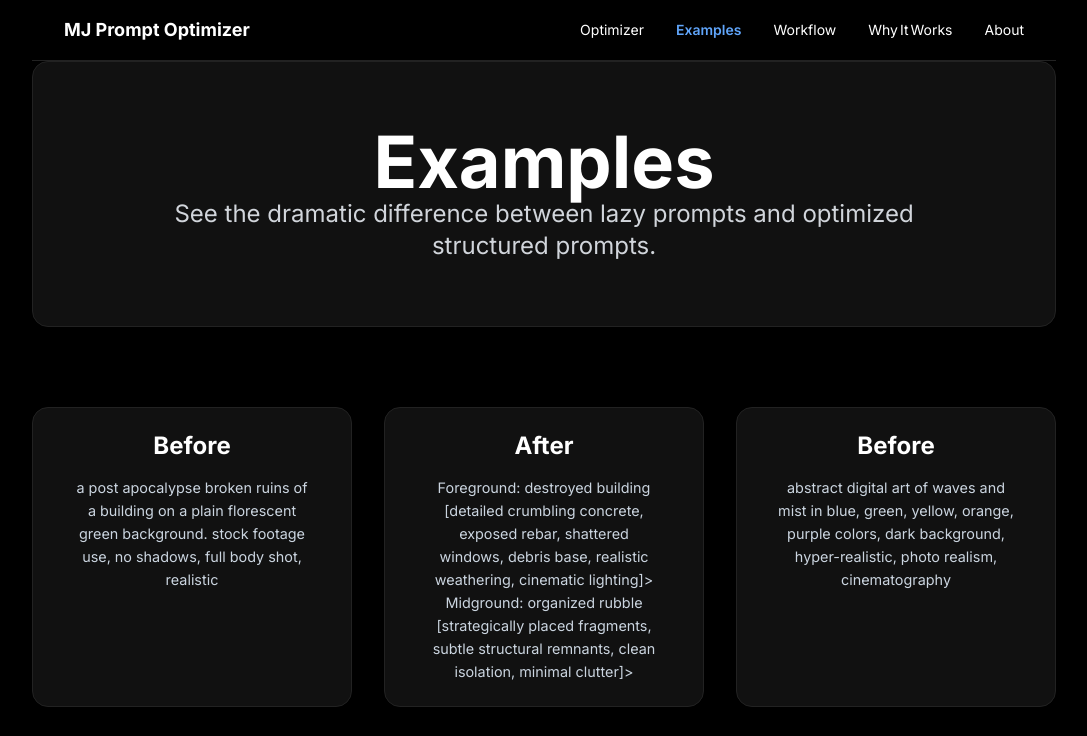
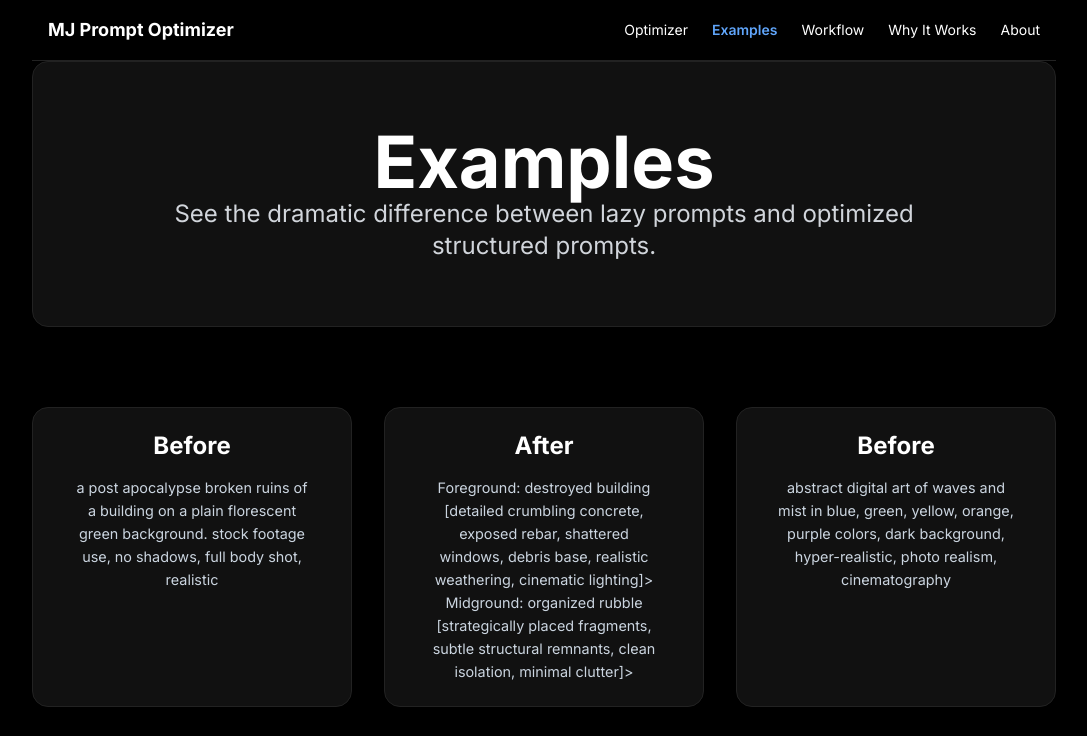
Before and after one commit to derpblerf02/WEB110, a website: page Final/examples.html in a window 1280 px wide. Shown: the top 736 px of the page, without its empty margins (96-1183 px from the left). Drawn offline with nearby package versions, Linux system fonts and the light colour scheme.

Commit message:
Update examples.html

```diff
--- a/Final/examples.html
+++ b/Final/examples.html
@@ -11,19 +11,21 @@
     </head>
 <body class="bg-black text-white">
     <div id="wrapper">
+
         <!-- ===== NAV ===== -->
-      <header class="bg-black/50 backdrop-blur-lg sticky top-0 z-50">
-    <nav class="container mx-auto px-8 py-4 flex flex-col md:flex-row justify-center md:justify-between items-center space-y-4 md:space-y-0">
-      <span class="text-lg font-bold">MJ Prompt Optimizer</span>
-      <div class="flex flex-row space-x-8 text-sm font-light text-center">
+    <header class="bg-black/50 backdrop-blur-lg sticky top-0 z-50">
+       <nav class="container mx-auto px-4 py-4 flex flex-col md:flex-row justify-center md:justify-between items-center space-y-4 md:space-y-0">
+    <span class="text-lg font-bold">MJ Prompt Optimizer</span>
+    <div class="flex flex-wrap justify-center gap-x-6 gap-y-2 text-sm font-light text-center">
         <a href="index.html#optimizer" class="hover:text-gray-300 transition-colors">Optimizer</a>
-        <a href="examples.html"        class="hover:text-gray-300 transition-colors">Examples</a>
-        <a href="workflow.html"        class="hover:text-gray-300 transition-colors">Workflow</a>
-        <a href="whyitworks.html"      class="hover:text-gray-300 transition-colors">Why It Works</a>
-        <a href="about.html"           class="hover:text-gray-300 transition-colors">About</a>
-      </div>
-    </nav>
-  </header>
+        <a href="examples.html" class="hover:text-gray-300 transition-colors">Examples</a>
+        <a href="workflow.html" class="hover:text-gray-300 transition-colors">Workflow</a>
+        <a href="whyitworks.html" class="hover:text-gray-300 transition-colors">Why It Works</a>
+        <a href="about.html" class="hover:text-gray-300 transition-colors">About</a>
+    </div>
+</nav>
+    </header>
+
         <main class="examples-page">
             <!-- ===== Banner ===== -->
             <section class="banner radial-gradient-background">
```
